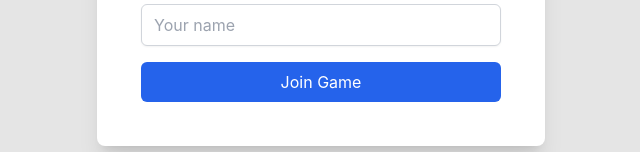
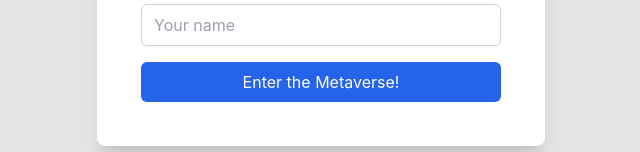
Before and after one commit to harshith754/Metaverse, a React (Create React App) app in the folder client/: page /login in a window 1280 px wide. Shown: the part 136-288 px from the top of the page, without its empty margins (319-959 px from the left). Built offline with nearby package versions, Linux system fonts and the light colour scheme.

Commit message:
Migrate to session storage

```diff
--- a/client/src/pages/Home.js
+++ b/client/src/pages/Home.js
@@ -193,7 +193,7 @@ export const Home = () => {
   const [nearbyPlayers, setNearbyPlayers] = useState([]);
 
   useEffect(() => {
-    const storedCredentials = localStorage.getItem("userCredentials");
+    const storedCredentials = sessionStorage.getItem("userCredentials");
     if (storedCredentials) {
       const { name } = JSON.parse(storedCredentials);
       setName(name);
--- a/client/src/pages/Login.js
+++ b/client/src/pages/Login.js
@@ -15,8 +15,7 @@ export const Login = () => {
       return;
     }
 
-    // Store user credentials in localStorage for persistence
-    localStorage.setItem(
+    sessionStorage.setItem(
       "userCredentials",
       JSON.stringify({
         name: trimmedName,
@@ -24,7 +23,6 @@ export const Login = () => {
       })
     );
 
-    // Show success toast and navigate
     toast.success(`Welcome, ${trimmedName}!`);
     navigate("/", {
       state: {
@@ -63,7 +61,7 @@ export const Login = () => {
             type="submit"
             className="w-full px-4 py-2 text-white bg-blue-600 rounded-md hover:bg-blue-700 focus:outline-none focus:ring-2 focus:ring-blue-500 focus:ring-offset-2"
           >
-            Join Game
+            Enter the Metaverse!
           </button>
         </form>
       </div>
```
